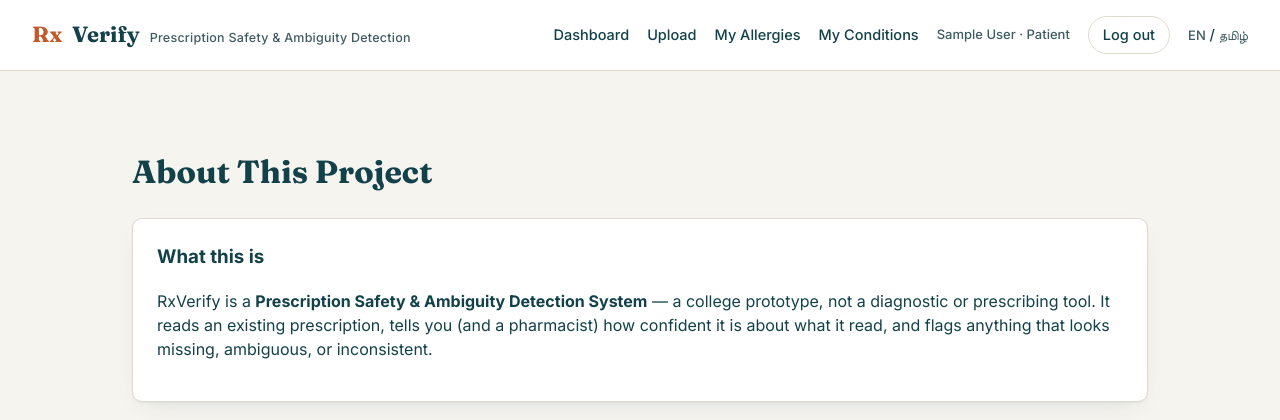
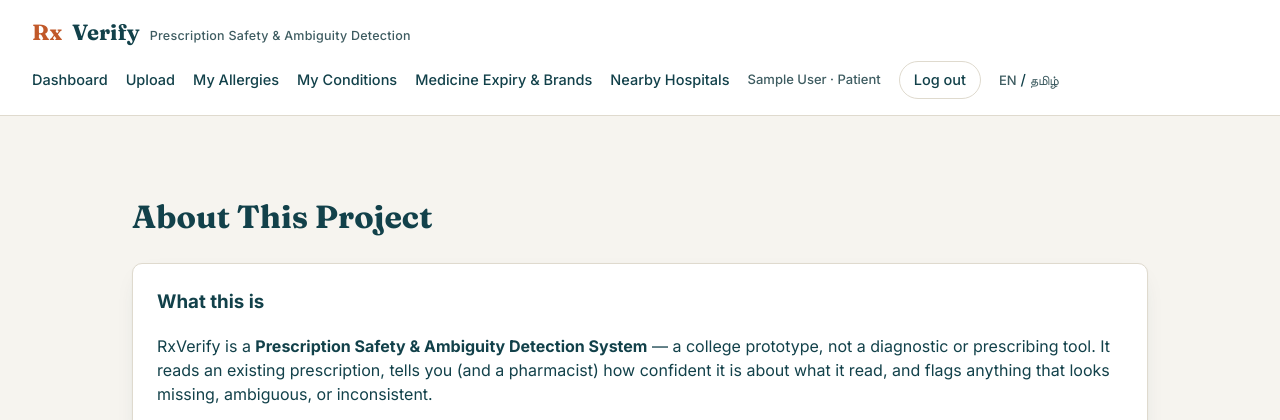
Before and after one commit to kavyadharshini696/hospitalAi, a Flask app: page /about in a window 1280 px wide. Shown: the top 420 px of the page. Run offline with Flask 3, Linux system fonts and the light colour scheme; the visitor is signed in with stand-in values (Sample User, id 1).

Commit message:
Integrate medicine features into website

```diff
--- a/prescription_safety_system_with_new_features_b/prescription_safety_system/templates/base.html
+++ b/prescription_safety_system_with_new_features_b/prescription_safety_system/templates/base.html
@@ -12,7 +12,8 @@
     <span class="brand-mark">Rx</span>Verify
     <span class="brand-sub">Prescription Safety &amp; Ambiguity Detection</span>
   </a>
-  <nav class="topnav">
+
+<nav class="topnav">
     {% if session.get('user_id') %}
       {% if session.get('role') == 'patient' %}
         <a href="{{ url_for('patient_dashboard') }}">Dashboard</a>
@@ -22,6 +23,12 @@
       {% else %}
         <a href="{{ url_for('verifier_dashboard') }}">Verification Queue</a>
       {% endif %}
+
+      <!-- New feature options -->
+      <a href="/medicine-features">Medicine Expiry & Brands</a>
+      <a href="https://www.google.com/maps/search/hospitals+near+Katpadi/"
+         target="_blank" rel="noopener noreferrer">Nearby Hospitals</a>
+
       <span class="who">{{ session.get('name') }} · {{ session.get('role')|capitalize }}</span>
       <a href="{{ url_for('logout') }}" class="btn-ghost">Log out</a>
     {% else %}
@@ -30,12 +37,14 @@
       <a href="{{ url_for('login') }}">Log in</a>
       <a href="{{ url_for('register') }}" class="btn-solid">Register</a>
     {% endif %}
+
     <span class="lang-toggle">
       <a href="{{ url_for('set_language', lang='en') }}" class="{{ 'active' if lang=='en' else '' }}">EN</a> /
       <a href="{{ url_for('set_language', lang='ta') }}" class="{{ 'active' if lang=='ta' else '' }}">தமிழ்</a>
     </span>
-  </nav>
+</nav>
 </header>
+
 
 <div class="flash-wrap">
 {% with messages = get_flashed_messages(with_categories=true) %}
```
